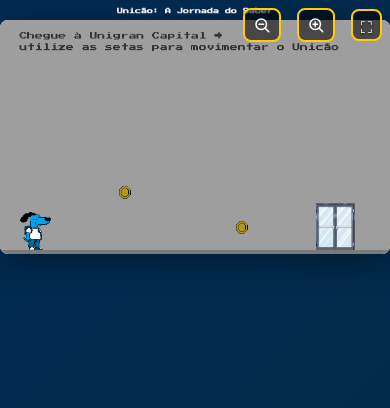
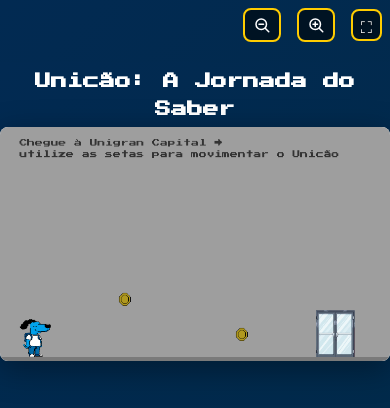
Before and after one commit to Emerson-91/jogo_unigran, a website: page index.html in a window 390 px wide. Both pictures are taken after a click on the button "Iniciar Jogo". Drawn offline with Linux system fonts and the light colour scheme.

Commit message:
ajustado layout mobile

```diff
--- a/css/style.css
+++ b/css/style.css
@@ -97,9 +97,11 @@ body {
 
 /* ===== Mobile: canvas escala para caber, título menor, toolbar sem zoom ===== */
 @media (max-width: 600px) {
-  /* Título menor para caber na tela */
+.game-container {
+    margin-top: 16%;
+  }
   .game-container h1 {
-    font-size: 0.2em;
+    font-size: 1em;
     margin-bottom: 4px;
     margin-top: 4px;
     padding: 0 8px;
@@ -199,6 +201,7 @@ button,
 }
 
 @media (max-width: 600px) {
+
   #fullscreenToggle {
     padding: 8px 10px;
     font-size: 16px;
```
